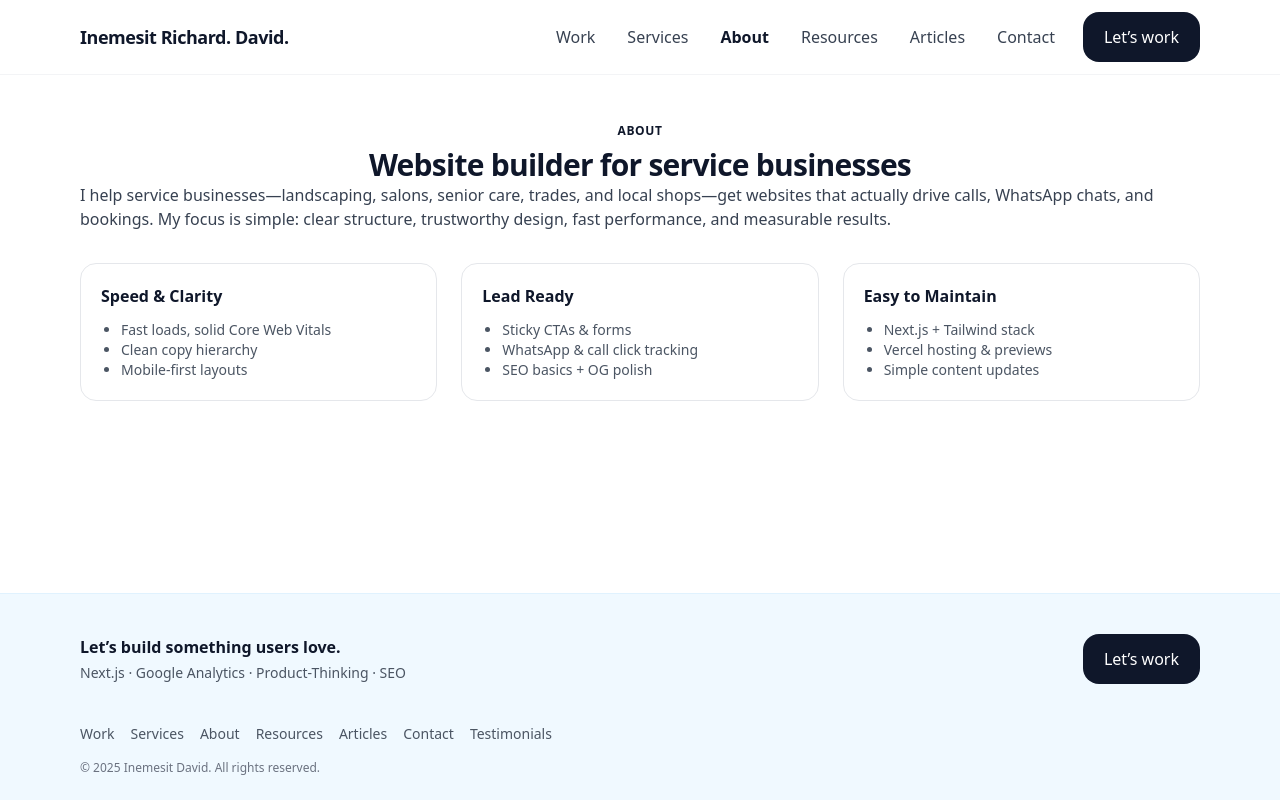
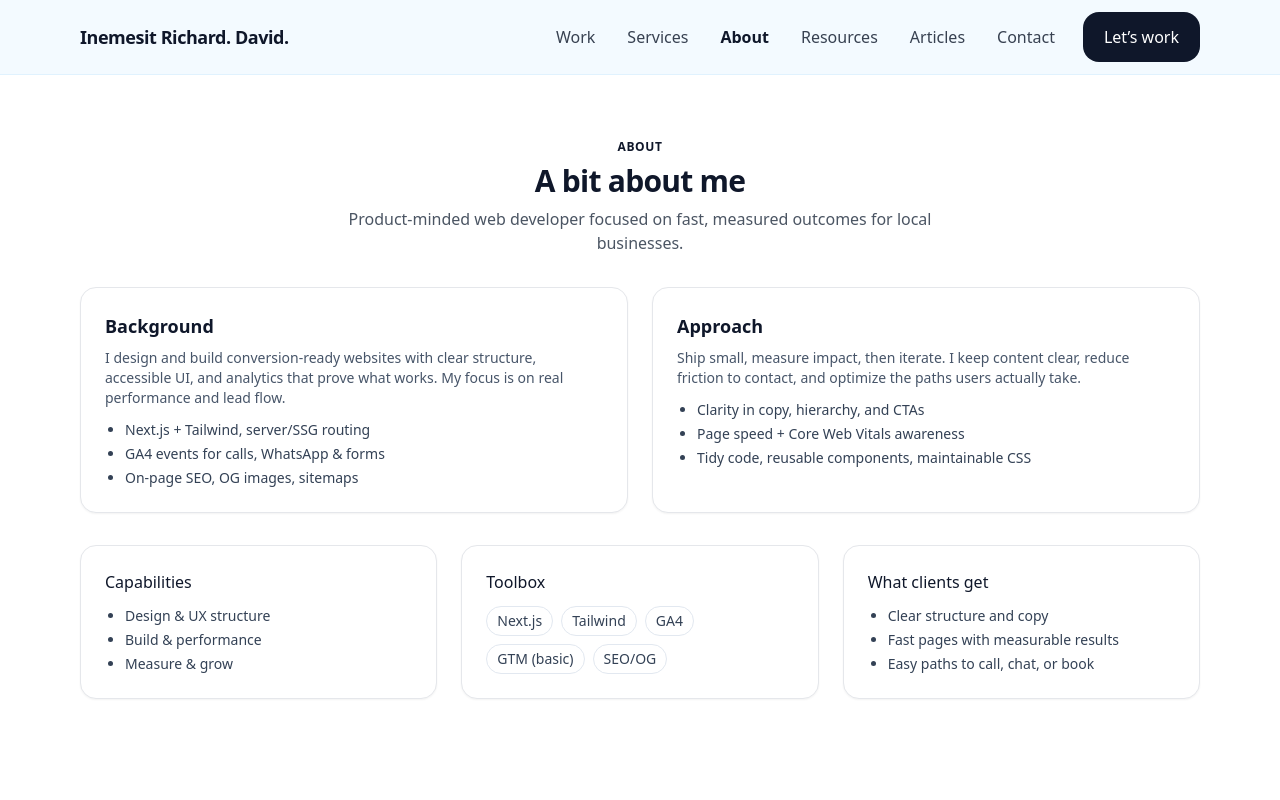
Before and after one commit to ReechardDev/portfolio-2025-pro, a Next.js app: page /about in a window 1280 px wide. Shown: the top 800 px of the page. Built offline with nearby package versions, Linux system fonts and the light colour scheme.

Commit message:
UI polish: header bg sky-50 + brand hovers; hover-card on Work/Services/Resources/About; footer pinned + sky bg; contact email+social cards; hero highlight

```diff
--- a/app/(site)/about/page.jsx
+++ b/app/(site)/about/page.jsx
@@ -1,47 +1,77 @@
-import SectionHeader from "@/components/SectionHeader";
+// app/(site)/about/page.jsx
+import SectionHeader from "../../../components/SectionHeader";
+
+export const metadata = { title: "About" };
 
 export default function AboutPage() {
   return (
-    <div className="mx-auto max-w-6xl px-4 py-12">
+    <main className="mx-auto max-w-6xl px-4 py-16">
       <SectionHeader
         eyebrow="About"
-        title="Website builder for service businesses"
-        text=""
+        title="A bit about me"
+        text="Product-minded web developer focused on fast, measured outcomes for local businesses."
       />
-      <div className="prose max-w-none">
-        <p className="text-gray-700">
-          I help service businesses—landscaping, salons, senior care, trades, and local shops—get
-          websites that actually drive calls, WhatsApp chats, and bookings. My focus is simple:
-          clear structure, trustworthy design, fast performance, and measurable results.
-        </p>
 
-        <div className="mt-8 grid gap-6 md:grid-cols-3">
-          <div className="rounded-2xl border border-gray-200 p-5 hover-card">
-            <div className="font-semibold">Speed & Clarity</div>
-            <ul className="mt-3 text-sm text-gray-600 list-disc pl-5">
-              <li>Fast loads, solid Core Web Vitals</li>
-              <li>Clean copy hierarchy</li>
-              <li>Mobile-first layouts</li>
-            </ul>
-          </div>
-          <div className="rounded-2xl border border-gray-200 p-5">
-            <div className="font-semibold">Lead Ready</div>
-            <ul className="mt-3 text-sm text-gray-600 list-disc pl-5">
-              <li>Sticky CTAs & forms</li>
-              <li>WhatsApp & call click tracking</li>
-              <li>SEO basics + OG polish</li>
-            </ul>
-          </div>
-          <div className="rounded-2xl border border-gray-200 p-5">
-            <div className="font-semibold">Easy to Maintain</div>
-            <ul className="mt-3 text-sm text-gray-600 list-disc pl-5">
-              <li>Next.js + Tailwind stack</li>
-              <li>Vercel hosting & previews</li>
-              <li>Simple content updates</li>
-            </ul>
-          </div>
-        </div>
+      {/* Row 1 */}
+      <div className="mt-8 grid gap-6 md:grid-cols-2">
+        <section className="rounded-2xl border border-gray-200 bg-white p-6 shadow-sm hover-card">
+          <h2 className="text-lg font-semibold text-slate-900">Background</h2>
+          <p className="mt-2 text-sm text-slate-600">
+            I design and build conversion-ready websites with clear structure, accessible UI,
+            and analytics that prove what works. My focus is on real performance and lead flow.
+          </p>
+          <ul className="mt-3 list-disc pl-5 text-sm text-slate-700 space-y-1">
+            <li>Next.js + Tailwind, server/SSG routing</li>
+            <li>GA4 events for calls, WhatsApp & forms</li>
+            <li>On-page SEO, OG images, sitemaps</li>
+          </ul>
+        </section>
+
+        <section className="rounded-2xl border border-gray-200 bg-white p-6 shadow-sm hover-card">
+          <h2 className="text-lg font-semibold text-slate-900">Approach</h2>
+          <p className="mt-2 text-sm text-slate-600">
+            Ship small, measure impact, then iterate. I keep content clear, reduce friction to
+            contact, and optimize the paths users actually take.
+          </p>
+          <ul className="mt-3 list-disc pl-5 text-sm text-slate-700 space-y-1">
+            <li>Clarity in copy, hierarchy, and CTAs</li>
+            <li>Page speed + Core Web Vitals awareness</li>
+            <li>Tidy code, reusable components, maintainable CSS</li>
+          </ul>
+        </section>
       </div>
-    </div>
+
+      {/* Row 2 */}
+      <div className="mt-8 grid gap-6 md:grid-cols-3">
+        <section className="rounded-2xl border border-gray-200 bg-white p-6 shadow-sm hover-card">
+          <h3 className="font-medium text-slate-900">Capabilities</h3>
+          <ul className="mt-3 list-disc pl-5 text-sm text-slate-700 space-y-1">
+            <li>Design & UX structure</li>
+            <li>Build & performance</li>
+            <li>Measure & grow</li>
+          </ul>
+        </section>
+
+        <section className="rounded-2xl border border-gray-200 bg-white p-6 shadow-sm hover-card">
+          <h3 className="font-medium text-slate-900">Toolbox</h3>
+          <ul className="mt-3 flex flex-wrap gap-2 text-sm text-slate-700">
+            <li className="rounded-full border border-slate-200 px-2.5 py-1">Next.js</li>
+            <li className="rounded-full border border-slate-200 px-2.5 py-1">Tailwind</li>
+            <li className="rounded-full border border-slate-200 px-2.5 py-1">GA4</li>
+            <li className="rounded-full border border-slate-200 px-2.5 py-1">GTM (basic)</li>
+            <li className="rounded-full border border-slate-200 px-2.5 py-1">SEO/OG</li>
+          </ul>
+        </section>
+
+        <section className="rounded-2xl border border-gray-200 bg-white p-6 shadow-sm hover-card">
+          <h3 className="font-medium text-slate-900">What clients get</h3>
+          <ul className="mt-3 list-disc pl-5 text-sm text-slate-700 space-y-1">
+            <li>Clear structure and copy</li>
+            <li>Fast pages with measurable results</li>
+            <li>Easy paths to call, chat, or book</li>
+          </ul>
+        </section>
+      </div>
+    </main>
   );
 }
--- a/components/Header.jsx
+++ b/components/Header.jsx
@@ -12,7 +12,7 @@ const NavLink = ({ href, children }) => {
     <Link
       href={href}
       aria-current={active ? "page" : undefined}
-      className={`px-3 py-2 rounded-xl2 transition hover:bg-gray-100 ${
+      className={`px-3 py-2 rounded-xl2 transition hover:bg-sky-100 hover:text-brand-cta-hover ${
         active ? "text-brand font-semibold" : "text-gray-700"
       }`}
     >
@@ -34,7 +34,7 @@ export default function Header() {
   const [open, setOpen] = useState(false);
 
   return (
-    <header className="sticky top-0 z-50 bg-white/80 backdrop-blur border-b border-gray-100">
+    <header className="sticky top-0 z-50 bg-sky-50/80 backdrop-blur border-b border-sky-100">
       <div className="mx-auto max-w-6xl px-4 py-3 flex items-center justify-between">
         <Link href="/" className="font-bold tracking-tight text-lg">
           Inemesit Richard. David<span className="text-brand">.</span>
@@ -57,7 +57,7 @@ export default function Header() {
         {/* Mobile menu button */}
         <button
           onClick={() => setOpen((v) => !v)}
-          className="md:hidden p-2 rounded-xl2 hover:bg-gray-100"
+          className="md:hidden p-2 rounded-xl2 hover:bg-sky-100"
           aria-label="Toggle Menu"
           aria-expanded={open}
         >
@@ -67,7 +67,7 @@ export default function Header() {
 
       {/* Mobile menu */}
       {open && (
-        <div className="md:hidden border-t border-gray-100">
+        <div className="md:hidden border-t border-sky-100">
           <div className="mx-auto max-w-6xl px-4 py-2 flex flex-col">
             {NAV_LINKS.map((l) => (
               <NavLink key={l.href} href={l.href}>
```
